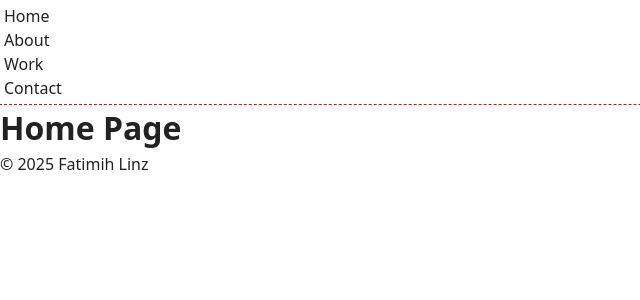
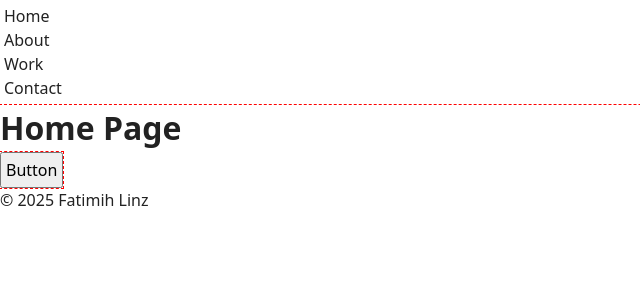
Before and after one commit to fatimih/portfolio-site-2025, a React (Vite) app: page / in a window 1280 px wide. Shown: the top 300 px of the page, without its empty margins (0-640 px from the left). Built offline with nearby package versions, Linux system fonts and the light colour scheme.

Commit message:
04.01: Add Button component with scoped styles (test outline)

```diff
--- /dev/null
+++ b/src/components/ui/Button.jsx
@@ -0,0 +1,9 @@
+import styles from './Button.module.css';
+
+export default function Button() {
+  return (
+    <button className={styles.root}>
+      Button
+    </button>
+  );
+}
--- /dev/null
+++ b/src/components/ui/Button.module.css
@@ -0,0 +1,5 @@
+/* temporary to verify module wiring */
+.root {
+  outline: 1px dashed red;
+  padding: 0.25rem;
+}
--- a/src/pages/Home.jsx
+++ b/src/pages/Home.jsx
@@ -1,7 +1,10 @@
+import Button from '../components/ui/Button';
+
 export default function Home() {
   return (
-    <div>
+    <main>
       <h1>Home Page</h1>
-    </div>
+      <Button>Test Button</Button>
+    </main>
   );
 }
```
